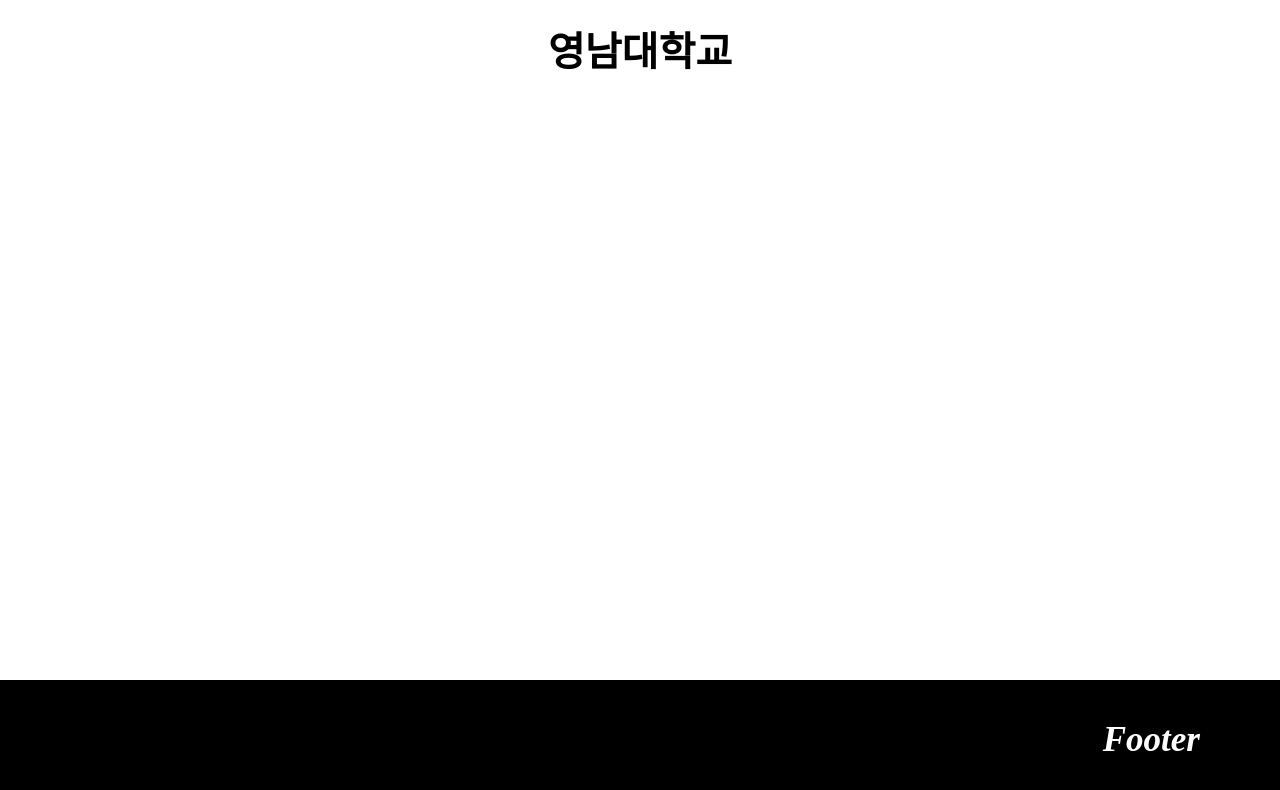
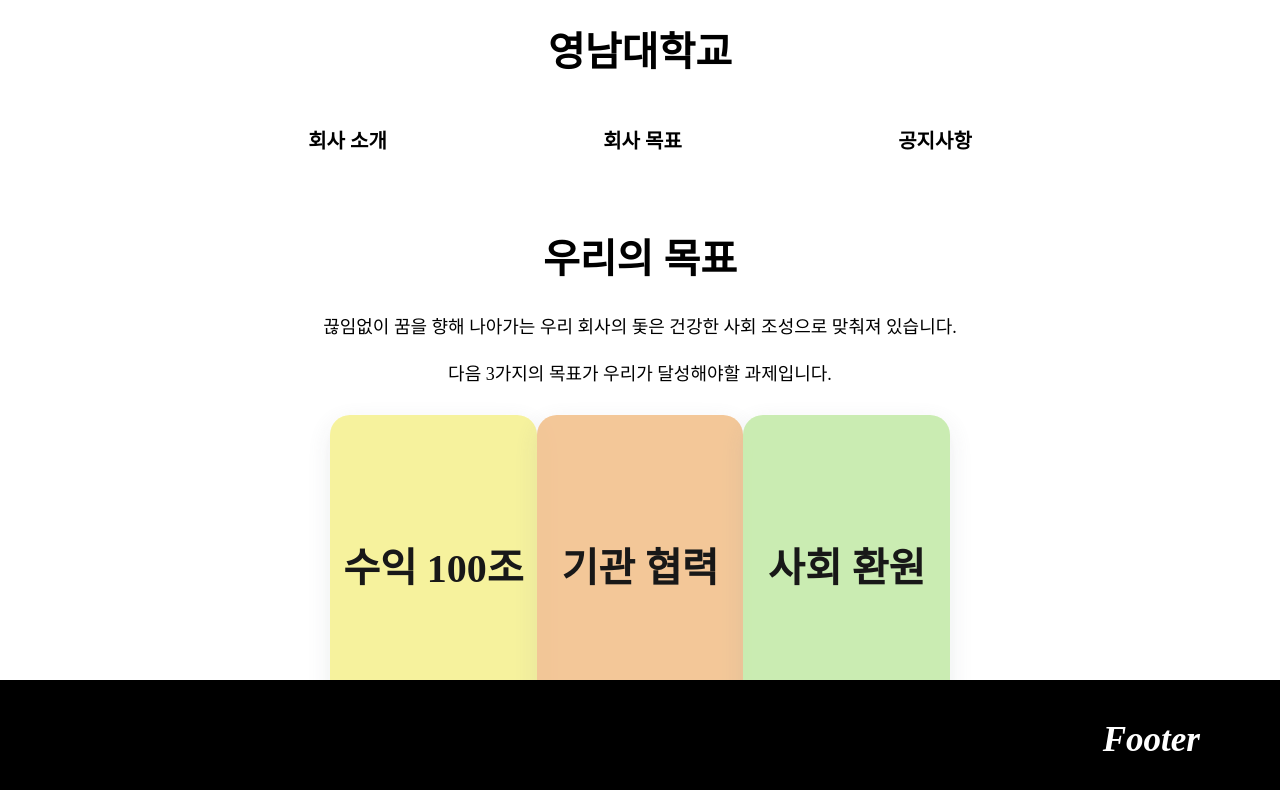
Before and after one commit to Likelion-YeungNam-Univ/12th-fe-9th-assignment, a React (Create React App) app: page /goal in a window 1280 px wide. Before the commit this address had no page. Shown: the top 790 px of the page. Built offline with nearby package versions, Linux system fonts and the light colour scheme.

Commit message:
feat: 목표 페이지 생성

```diff
--- a/src/App.js
+++ b/src/App.js
@@ -3,6 +3,7 @@
 import Footer from "./layouts/Footer";
 import Layout from "./layouts/Layout";
 import Introduction from "./components/Introduction";
+import Goal from "./components/Goal";
 
 function App() {
   return (
@@ -11,7 +12,8 @@
         <Header/>
         <Routes>
           <Route path="/" element={<Layout />}>
-            <Route path="" element={<Introduction/>} />
+            <Route path="" element={<Introduction />} />
+            <Route path="goal" element={<Goal/>} />
           </Route>
         </Routes>
         <Footer/>
--- /dev/null
+++ b/src/components/Goal.js
@@ -0,0 +1,62 @@
+import React from 'react'
+import styled from 'styled-components'
+
+const Goal = () => {
+    const Wrapper = styled.div`
+        box-sizing : border-box;
+        padding : 20px 150px;
+    `;
+
+    const Title = styled.h1`
+        text-align : center;
+        font-size : 40px;
+        font-weight : 600;
+    `;
+
+    const Description = styled.p`
+        font-size : 18px;
+        text-align : center;
+    `;
+
+    const Container = styled.div`
+        display : flex;
+        justify-content : space-around;
+
+        box-sizing : border-box;
+        padding : 0 180px;
+        margin : 30px 0;
+    `;
+
+    const Item = styled.div`
+        background-color : ${props => props.bgColor};
+        opacity : 0.9;
+        width : 300px;
+        height : 300px;
+        border-radius : 20px;
+        box-shadow: rgba(149, 157, 165, 0.2) 0px 8px 24px;
+
+        color : #000;
+        font-size : 40px;
+        font-weight : 600;
+        display : flex;
+        justify-content : center;
+        align-items : center;
+    `;
+  return (
+      <Wrapper>
+        <Title>우리의 목표</Title>
+        <Description>
+              끊임없이 꿈을 향해 나아가는 우리 회사의 돛은 건강한 사회 조성으로 맞춰져 있습니다. <br /><br />
+              다음 3가지의 목표가 우리가 달성해야할 과제입니다.
+          </Description>
+          <Container>
+              <Item bgColor={"#F6F193"}>수익 100조</Item>
+              <Item bgColor={"#F2C18D"}>기관 협력</Item>
+              <Item bgColor={"#C5EBAA"}>사회 환원</Item>
+          </Container>
+
+    </Wrapper>
+  )
+}
+
+export default Goal
```
